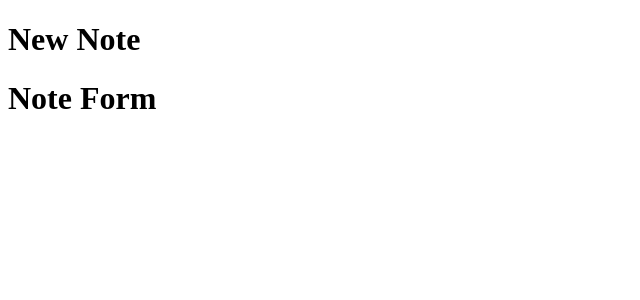
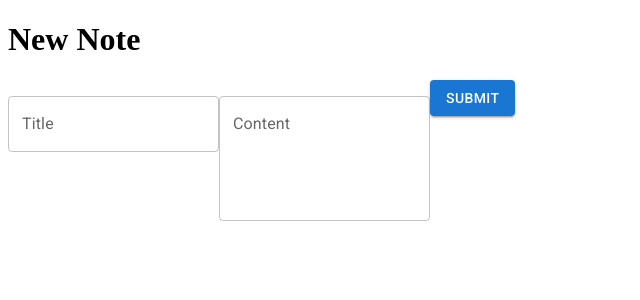
Before and after one commit to tomasesquivelgc/Note-Taking-App, a React (Vite) app: page /new in a window 1280 px wide. Shown: the top 300 px of the page, without its empty margins (0-640 px from the left). Built offline with nearby package versions, Linux system fonts and the light colour scheme.

Commit message:
create first version of form

```diff
--- a/src/components/NoteForm.tsx
+++ b/src/components/NoteForm.tsx
@@ -1,7 +1,31 @@
+import { Box, TextField, Button } from "@mui/material"
+
 export function NoteForm() {
+  const handleSubmit = (event: React.FormEvent) => {
+    event.preventDefault()
+    console.log("Form submitted")
+  }
   return (
-    <div>
-      <h1>Note Form</h1>
-    </div>
+    <Box component="form">
+      <TextField
+        label="Title"
+        variant="outlined"
+        margin="normal"
+      />
+      <TextField
+        label="Content"
+        variant="outlined"
+        margin="normal"
+        multiline
+        rows={4}
+      />
+      <Button
+        type="submit"
+        variant="contained"
+        onClick={handleSubmit}
+      >
+        Submit
+      </Button>
+    </Box>
   )
 }
```
